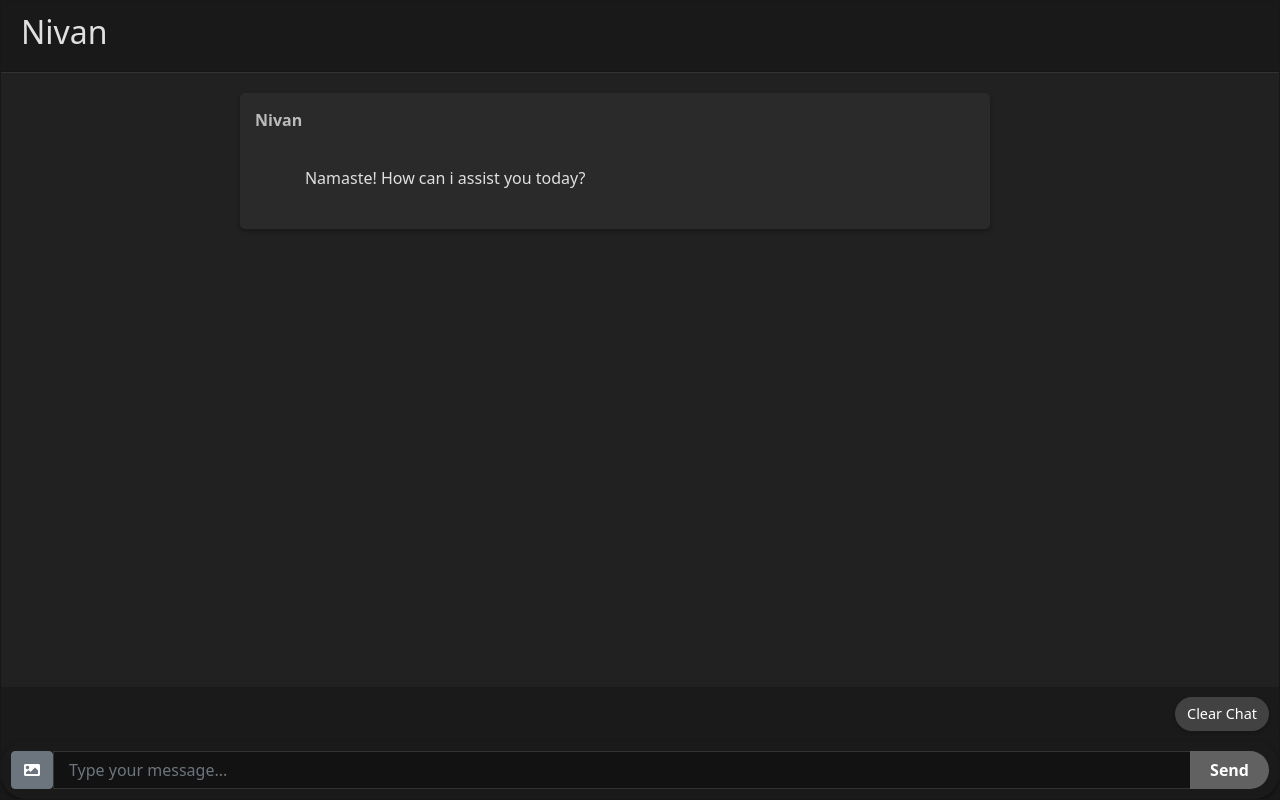
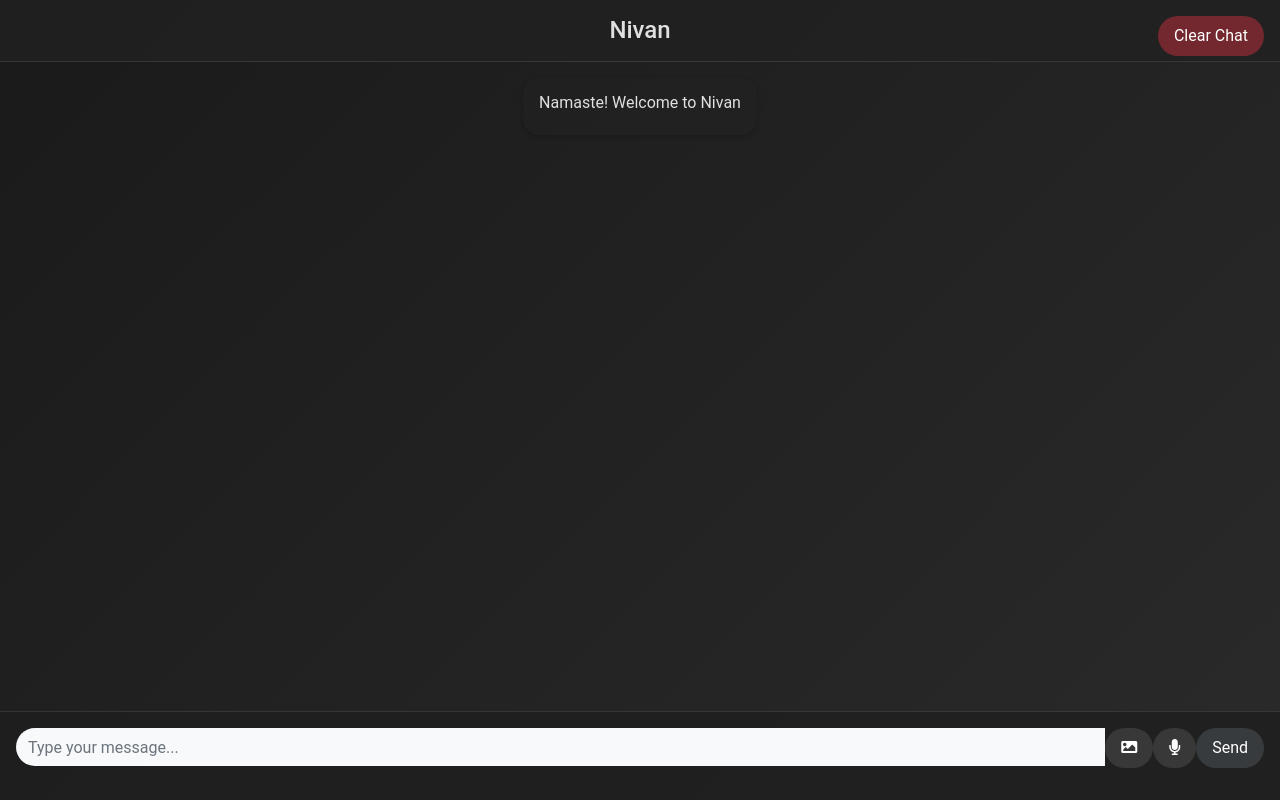
Before and after one commit to anixh0/test, a Django app: page / in a window 1280 px wide. Run offline with Django 5.2, Linux system fonts and the light colour scheme; parts of the project's set-up code (start-up, migrations or seed data) failed here and were passed over; some libraries are stand-ins or nearby versions.

Commit message:
Update chatbot.html

```diff
--- a/templates/chatbot.html
+++ b/templates/chatbot.html
@@ -1,339 +1,313 @@
 {% extends 'base.html' %}
+
+{% block title %}Nivan-Law Chat{% endblock %}
 
 {% block styles %}
 <style>
-  /* Base styling for body and html */
   body, html {
     height: 100%;
     margin: 0;
-    font-family: system-ui, -apple-system, BlinkMacSystemFont, 'Segoe UI', Roboto, Oxygen, Ubuntu, Cantarell, 'Open Sans', 'Helvetica Neue', sans-serif;
-    background: #121212;
+    padding: 0;
+    font-family: 'Roboto', sans-serif;
+    background-color: #121212;
     color: #e0e0e0;
-    scroll-behavior: smooth;
   }
-
-  /* Chat container with grainy background */
   .chat-container {
-    height: 100%;
+    height: 100vh;
     display: flex;
     flex-direction: column;
-    padding: inherit;
-    position: relative;
-    background: linear-gradient(145deg, #1a1a1a 25%, #2a2a2a 75%);
-    overflow: hidden;
-    z-index: 0;
+    background: linear-gradient(135deg, #1a1a1a 0%, #2a2a2a 100%);
   }
-
-  @keyframes backgroundShift {
-    0% { background-position: 0 0; }
-    100% { background-position: 40px 40px; }
+  .chat-header {
+    text-align: center;
+    padding: 1rem;
+    background-color: rgba(33, 33, 33, 0.8);
+    border-bottom: 1px solid rgba(255, 255, 255, 0.1);
   }
-
-  /* Card styling */
-  .card {
-    background-color: #1a1a1a;
-    border-radius: 0px;
-    overflow: hidden;
+  .messages-box {
     flex-grow: 1;
-    z-index: 1;
-    animation: cardAppear 0.5s ease-out;
-  }
-
-  @keyframes cardAppear {
-    from { opacity: 0; transform: translateY(20px); }
-    to { opacity: 1; transform: translateY(0); }
-  }
-
-  /* Messages box with inner padding and scroll */
-  .messages-box {
-    flex: 1;
     overflow-y: auto;
-    padding: 20px;
+    padding: 1rem;
     display: flex;
     flex-direction: column;
     align-items: center;
-    background-color: #212121;
-    border-top: 1px solid #333;
-    flex-grow: 1;
-    scroll-behavior: smooth;
+    gap: 1rem;
   }
-
-  /* Remove default list styles */
-  .messages-list {
-    padding-left: 0;
-    margin: 0;
-    width: 100%;
-    max-width: 800px;
+  .chat-message {
+    max-width: 80%;
+    width: fit-content;
+    padding: 0.8rem 1rem;
+    border-radius: 1rem;
+    background-color: rgba(33, 33, 33, 0.7);
+    box-shadow: 0 2px 5px rgba(0, 0, 0, 0.2);
+    transition: all 0.3s ease;
+    display: flex;
+    flex-direction: column;
+    align-items: flex-start;
   }
-
-  /* Chat boxes */
-  .chat-box {
-    background-color: #2a2a2a;
-    border-radius: 5px;
-    padding: 15px;
-    margin-bottom: 15px;
-    box-shadow: 0 2px 4px rgba(0, 0, 0, 0.3);
-    width: 200%;
-    max-width: 750px;
-    animation: messageAppear 0.3s ease-out;
-    transition: transform 0.3s ease;
-  }
-
-  .chat-box:hover {
-    transform: scale(1.02);
-  }
-
-  .chat-box.sent {
-    align-self: flex-end;
-    background-color: #333333;
-  }
-
-  .chat-box.received {
-    align-self: flex-start;
-    background-color: #2a2a2a;
-  }
-
-  @keyframes messageAppear {
-    from { opacity: 0; transform: translateY(10px); }
-    to { opacity: 1; transform: translateY(0); }
-  }
-
-  .chat-box-header {
-    font-weight: bold;
-    margin-bottom: 10px;
-    color: #bbb;
-  }
-
-  .chat-box-content {
-    color: #e0e0e0;
-    white-space: pre-wrap;
-    word-wrap: break-word;
-  }
-
-  /* Message form container styling */
-  .message-form {
-    display: flex;
-    padding: 10px;
-    background-color: #1a1a1a;
-    border-radius: 25px;
-    box-shadow: 0 2px 4px rgba(0, 0, 0, 0.5);
-    z-index: 1;
-    animation: formAppear 0.5s ease-out;
-    overflow: hidden;
-  }
-
-  @keyframes formAppear {
-    from { opacity: 0; transform: translateY(20px); }
-    to { opacity: 1; transform: translateY(0); }
-  }
-
-  /* Message input field styling */
-  .message-input {
-    flex: 1;
-    border: 1px solid #333;
-    padding: 10px 15px;
-    border-radius: 20px 0 0 20px;
-    background-color: #121212;
-    color: #e0e0e0;
-    transition: all 0.3s ease;
-  }
-
-  .message-input:focus {
-    outline: none;
-    box-shadow: 0 0 0 2px #4CAF50;
-  }
-
-  /* Send button styling */
-  .btn-send {
-    border-radius: 0 20px 20px 0;
-    background-color: #616161;
-    color: white;
-    border: none;
-    padding: 5px 20px;
-    font-weight: bold;
-    transition: all 0.3s ease;
-  }
-
-  /* Send button hover effect */
-  .btn-send:hover {
-    background-color: #45a049;
-    transform: scale(1.05);
-  }
-
-  /* Typing indicator */
-  .typing-indicator {
-    display: none;
-    padding: 10px;
-    font-size: 0.8rem;
-    color: #888;
-  }
-
-  .typing-indicator::after {
-    content: '...';
-    animation: typing 1.5s infinite;
-  }
-
-  @keyframes typing {
-    0% { content: '.'; }
-    33% { content: '..'; }
-    66% { content: '...'; }
-  }
-
-  /* Action buttons */
-  .action-buttons {
-    display: flex;
-    justify-content: flex-end;
-    padding: 10px;
-    background-color: #1a1a1a;
-  }
-
-  .action-button {
-    background-color: #424242;
-    color: white;
-    border: none;
-    padding: 6px 12px;
-    border-radius: 20px;
-    font-size: 0.9rem;
-    cursor: pointer;
-    transition: all 0.3s ease;
-    box-shadow: 0 2px 4px rgba(0, 0, 0, 0.2);
-  }
-
-  .action-button:hover {
-    background-color: #616161;
+  .chat-message:hover {
     transform: translateY(-2px);
     box-shadow: 0 4px 8px rgba(0, 0, 0, 0.3);
   }
-
-  /* Scroll to bottom button */
-  .scroll-to-bottom {
-    position: fixed;
-    bottom: 20px;
-    right: 20px;
-    background-color: #424242;
+  .message-content {
+    margin-bottom: 0.5rem;
+  }
+  .chat-input {
+    background-color: rgba(30, 30, 30, 0.8);
+    padding: 1rem;
+    border-top: 1px solid rgba(255, 255, 255, 0.1);
+  }
+  .form-control {
+    background-color: #f8f9fa;
+    border: none;
+    color: #000;
+    border-radius: 20px;
+  }
+  .btn {
+    border-radius: 20px;
+    padding: 0.5rem 1rem;
+    transition: all 0.3s ease;
+  }
+  .btn-primary {
+    background-color: #373b3e;
+    border: none;
+  }
+  .btn-primary:hover {
+    background-color: #45a049;
+    transform: translateY(-2px);
+  }
+  .btn-secondary {
+    background-color: rgba(66, 66, 66, 0.7);
+    border: none;
+  }
+  .btn-secondary:hover {
+    background-color: rgba(74, 74, 74, 0.7);
+    transform: translateY(-2px);
+  }
+  .image-preview-container {
+    margin-bottom: 1rem;
+    position: relative;
+    border-radius: 10px;
+    overflow: hidden;
+    box-shadow: 0 4px 8px rgba(0, 0, 0, 0.2);
+    max-width: 300px;
+    max-height: 200px;
+    transition: all 0.3s ease;
+  }
+  .image-preview-container:hover {
+    transform: translateY(-5px);
+    box-shadow: 0 6px 12px rgba(0, 0, 0, 0.3);
+  }
+  #imagePreview {
+    width: 100%;
+    height: 100%;
+    object-fit: cover;
+    transition: filter 0.3s ease;
+  }
+  .image-preview-container:hover #imagePreview {
+    filter: brightness(0.8);
+  }
+  .remove-image {
+    position: absolute;
+    top: 0.5rem;
+    right: 0.5rem;
+    background-color: rgba(0, 0, 0, 0.6);
     color: white;
     border: none;
     border-radius: 50%;
-    width: 40px;
-    height: 40px;
-    font-size: 20px;
-    display: none;
-    justify-content: center;
+    width: 30px;
+    height: 30px;
+    font-size: 16px;
+    cursor: pointer;
+    transition: all 0.3s ease;
+    opacity: 0;
+    transform: scale(0.8);
+  }
+  .image-preview-container:hover .remove-image {
+    opacity: 1;
+    transform: scale(1);
+  }
+  .remove-image:hover {
+    background-color: rgba(220, 53, 69, 0.8);
+  }
+  .typing-indicator {
+    text-align: center;
+    margin-bottom: 1rem;
+  }
+  .typing-indicator span {
+    height: 8px;
+    width: 8px;
+    display: inline-block;
+    margin: 0 2px;
+    background-color: #9E9E9E;
+    border-radius: 50%;
+    opacity: 0.4;
+    animation: blink 1s infinite;
+  }
+  @keyframes blink {
+    0% { opacity: 0.4; }
+    20% { opacity: 1; }
+    100% { opacity: 0.4; }
+  }
+  #micButton {
+    transition: all 0.3s ease;
+  }
+  #micButton.listening {
+    background-color: #dc3545;
+    animation: pulse 1.5s infinite;
+  }
+  @keyframes pulse {
+    0% { transform: scale(1); }
+    50% { transform: scale(1.1); }
+    100% { transform: scale(1); }
+  }
+  #clearChatButton {
+    position: absolute;
+    top: 1rem;
+    right: 1rem;
+    background-color: #e532446b;
+    color: white;
+    border: none;
+    border-radius: 20px;
+    padding: 0.5rem 1rem;
+    cursor: pointer;
+    transition: all 0.3s ease;
+  }
+  #clearChatButton:hover {
+    background-color: rgba(220, 53, 69, 0.9);
+    transform: translateY(-2px);
+  }
+  .audio-controls {
+    margin-top: 10px;
+    display: flex;
     align-items: center;
+  }
+  .audio-controls audio {
+    width: 200px;
+    height: 30px;
+  }
+  .download-audio-btn {
+    background: none;
+    border: none;
+    color: #4CAF50;
     cursor: pointer;
-    transition: background-color 0.3s ease;
-    z-index: 1000;
+    font-size: 1.2rem;
+    margin-left: 10px;
+    transition: all 0.3s ease;
   }
-
-  .scroll-to-bottom:hover {
-    background-color: #616161;
+  .download-audio-btn:hover {
+    color: #45a049;
+    transform: scale(1.1);
   }
-
 </style>
 {% endblock %}
 
 {% block content %}
 <div class="chat-container">
-  <div class="card flex-grow-1">
-    <div class="card-header">
-      <h2 class="chat-title">Nivan</h2>
+  <div class="chat-header">
+    <h1 class="h4 mb-0">Nivan</h1>
   </div>
-    <div class="card-body messages-box">
-      <ul class="list-unstyled messages-list" aria-live="polite">
-        <li class="chat-box received">
-          <div class="chat-box-header">Nivan</div>
-          <div class="chat-box-content">
-            Namaste! How can i assist you today?
-          </div>
-        </li>
-      </ul>
-      <div class="typing-indicator" aria-live="polite">Nivan is typing</div>
-      <div id="imageContainer" class="image-container" style="display: none;">
-        <img id="uploadedImage" class="uploaded-image" alt="Uploaded image">
-        <button id="removeImageBtn" class="remove-image-btn">&times;</button>
+  <button id="clearChatButton">Clear Chat</button>
+  <div class="messages-box" id="messagesBox">
+    <div class="chat-message animate__animated animate__fadeIn">
+      <div class="message-content">
+        Namaste! Welcome to Nivan
       </div>
     </div>
-    <div class="action-buttons">
-      <button class="action-button" id="clearChat">Clear Chat</button>
   </div>
-    <form class="message-form">
+  <div class="typing-indicator" style="display: none;">
+    <span></span>
+    <span></span>
+    <span></span>
+  </div>
+  <div class="chat-input">
+    <form id="chatForm" class="mb-3">
       {% csrf_token %}
+      <div class="image-preview-container" style="display: none;">
+        <img id="imagePreview" class="img-fluid">
+        <button type="button" class="remove-image">&times;</button>
+      </div>
       <div class="input-group">
-        <div class="image-upload-container">
+        <input type="text" class="form-control" id="messageInput" placeholder="Type your message...">
         <button type="button" class="btn btn-secondary" id="imageUploadButton">
           <i class="fas fa-image"></i>
         </button>
+        <button type="button" class="btn btn-secondary" id="micButton">
+          <i class="fas fa-microphone"></i>
+        </button>
+        <button type="submit" class="btn btn-primary">Send</button>
+      </div>
+    </form>
     <input type="file" id="imageUpload" accept="image/*" style="display: none;">
   </div>
-        <input type="text" class="form-control message-input" placeholder="Type your message..." aria-label="Type your message">
-        <div class="input-group-append">
-          <button type="submit" class="btn btn-primary btn-send">Send</button>
 </div>
-      </div>
-    </form>
-  </div>
-</div>
-<button class="scroll-to-bottom" aria-label="Scroll to bottom">↓</button>
+{% endblock %}
 
+{% block scripts %}
+<script src="https://cdn.jsdelivr.net/npm/sweetalert2@11"></script>
 <script>
   document.addEventListener('DOMContentLoaded', () => {
-    const messagesList = document.querySelector('.messages-list');
-    const messageForm = document.querySelector('.message-form');
-    const messageInput = document.querySelector('.message-input');
+    const messagesBox = document.getElementById('messagesBox');
+    const chatForm = document.getElementById('chatForm');
+    const messageInput = document.getElementById('messageInput');
     const csrfToken = document.querySelector('[name=csrfmiddlewaretoken]').value;
     const typingIndicator = document.querySelector('.typing-indicator');
-    const clearChatButton = document.getElementById('clearChat');
-    const scrollToBottomButton = document.querySelector('.scroll-to-bottom');
     const imageUploadButton = document.getElementById('imageUploadButton');
     const imageUpload = document.getElementById('imageUpload');
-    const imageContainer = document.getElementById('imageContainer');
-    const uploadedImage = document.getElementById('uploadedImage');
-    const removeImageBtn = document.getElementById('removeImageBtn');
+    const imagePreview = document.getElementById('imagePreview');
+    const imagePreviewContainer = document.querySelector('.image-preview-container');
+    const removeImageButton = document.querySelector('.remove-image');
+    const micButton = document.getElementById('micButton');
+    const clearChatButton = document.getElementById('clearChatButton');
 
+    let currentImage = null;
+    let recognition;
+    let speechTimeout;
     let chatHistory = [];
-    let currentImage = null;
 
-    const createMessageElement = (message, sender, isReceived, audioUrl = null) => {
-      const messageItem = document.createElement('li');
-      messageItem.classList.add('chat-box', isReceived ? 'received' : 'sent');
-      messageItem.innerHTML = `
-        <div class="chat-box-header">${sender}</div>
-        <div class="chat-box-content">
+    const createMessageElement = (message, isReceived, audioUrl = null) => {
+      const messageDiv = document.createElement('div');
+      messageDiv.classList.add('chat-message', 'animate__animated', 'animate__fadeIn');
+      messageDiv.innerHTML = `
+        <div class="message-content">
           ${formatMessage(message)}
+        </div>
         ${audioUrl ? `
-            <div class="audio-player">
+        <div class="audio-controls">
           <audio controls>
             <source src="${audioUrl}" type="audio/mpeg">
             Your browser does not support the audio element.
           </audio>
+          <button class="download-audio-btn" title="Download audio"><i class="fas fa-download"></i></button>
         </div>
         ` : ''}
-        </div>`;
+      `;
 
-      return messageItem;
+      if (audioUrl) {
+        const downloadBtn = messageDiv.querySelector('.download-audio-btn');
+        downloadBtn.addEventListener('click', (e) => {
+          e.stopPropagation();
+          const a = document.createElement('a');
+          a.href = audioUrl;
+          a.download = 'speech.mp3';
+          a.click();
+        });
+      }
+
+      return messageDiv;
     };
 
     const formatMessage = (message) => {
-      const paragraphs = message.split('\n\n');
-      const formattedParagraphs = paragraphs.map(paragraph => {
-        if (paragraph.includes('\n- ')) {
-          const listItems = paragraph.split('\n- ');
-          const formattedList = listItems.map((item, index) =>
-            index === 0 ? item : `• ${item}`
-          ).join('<br>');
-          return formattedList;
-        }
-        return paragraph;
-      });
-      return formattedParagraphs.join('<br><br>');
+      return message.replace(/\n/g, '<br>');
     };
 
     const sendMessage = async (message, image = null) => {
       try {
-        typingIndicator.style.display = 'block';
+        typingIndicator.style.display = 'inline-block';
         const formData = new FormData();
         formData.append('csrfmiddlewaretoken', csrfToken);
         formData.append('message', message);
+        formData.append('chat_history', JSON.stringify(chatHistory));
         if (image) {
           formData.append('image', image);
         }
@@ -351,14 +325,15 @@
       }
     };
 
-    messageForm.addEventListener('submit', async (event) => {
-      event.preventDefault();
+    const sendMessageAndDisplayResponse = async () => {
       const message = messageInput.value.trim();
       if (message.length === 0 && !currentImage) return;
 
-      const userMessage = createMessageElement(message, 'You', false);
-      messagesList.appendChild(userMessage);
+      const userMessage = createMessageElement(message, false);
+      messagesBox.appendChild(userMessage);
       messageInput.value = '';
+
+      chatHistory.push({ role: 'user', content: message });
 
       let response;
       if (currentImage) {
@@ -366,42 +341,28 @@
       } else {
         response = await sendMessage(message);
       }
+      console.log('Raw response from server:', response);
 
       if (response) {
-        setTimeout(() => {
-          const aiMessage = createMessageElement(response.response, 'Nivan', true, response.audio_url);
-          messagesList.appendChild(aiMessage);
-          scrollToBottom();
-        }, 500);
+        const aiMessage = createMessageElement(response.response, true, response.audio_url);
+        messagesBox.appendChild(aiMessage);
+        messagesBox.scrollTop = messagesBox.scrollHeight;
+
+        chatHistory.push({ role: 'assistant', content: response.response });
       }
+    };
 
-      chatHistory.push({ human: message, AI: response.response });
-      scrollToBottom();
+    chatForm.addEventListener('submit', async (event) => {
+      event.preventDefault();
+      await sendMessageAndDisplayResponse();
     });
 
-    clearChatButton.addEventListener('click', () => {
-      messagesList.innerHTML = '';
-      chatHistory = [];
-      const initialMessage = createMessageElement('Chat cleared. How can I assist you?', 'Nivan', true);
-      messagesList.appendChild(initialMessage);
-      scrollToBottom();
-      removeImage();
+    removeImageButton.addEventListener('click', (e) => {
+      e.stopPropagation();
+      currentImage = null;
+      imagePreviewContainer.style.display = 'none';
+      imageUpload.value = '';
     });
-
-    const scrollToBottom = () => {
-      messagesList.scrollTop = messagesList.scrollHeight;
-      scrollToBottomButton.style.display = 'none';
-    };
-
-    messagesList.addEventListener('scroll', () => {
-      if (messagesList.scrollTop + messagesList.clientHeight < messagesList.scrollHeight - 100) {
-        scrollToBottomButton.style.display = 'flex';
-      } else {
-        scrollToBottomButton.style.display = 'none';
-      }
-    });
-
-    scrollToBottomButton.addEventListener('click', scrollToBottom);
 
     imageUploadButton.addEventListener('click', () => {
       imageUpload.click();
@@ -413,25 +374,79 @@
         const reader = new FileReader();
 
         reader.onload = (e) => {
-          uploadedImage.src = e.target.result;
-          imageContainer.style.display = 'block';
+          imagePreview.src = e.target.result;
+          imagePreviewContainer.style.display = 'inline-block';
           currentImage = file;
         };
 
         reader.readAsDataURL(file);
-        imageUploadButton.classList.add('file-selected');
       }
     });
 
-    removeImageBtn.addEventListener('click', removeImage);
+    // Speech recognition setup
+    const SpeechRecognition = window.SpeechRecognition || window.webkitSpeechRecognition;
+    if (SpeechRecognition) {
+      recognition = new SpeechRecognition();
+      recognition.continuous = false;
+      recognition.lang = 'en-US';
 
-    function removeImage() {
-      imageContainer.style.display = 'none';
-      uploadedImage.src = '';
-      imageUpload.value = '';
+      recognition.onstart = function() {
+        micButton.classList.add('listening');
+      };
+
+      recognition.onresult = function(event) {
+        const transcript = event.results[0][0].transcript;
+        messageInput.value = transcript;
+
+        clearTimeout(speechTimeout);
+        speechTimeout = setTimeout(() => {
+          recognition.stop();
+          sendMessageAndDisplayResponse();
+        }, 4000);
+      };
+
+      recognition.onend = function() {
+        micButton.classList.remove('listening');
+      };
+
+      micButton.addEventListener('click', () => {
+        if (micButton.classList.contains('listening')) {
+          recognition.stop();
+        } else {
+          recognition.start();
+        }
+      });
+    } else {
+      micButton.style.display = 'none';
+      console.log('Speech recognition not supported');
+    }
+
+    // Clear chat functionality
+    clearChatButton.addEventListener('click', () => {
+      Swal.fire({
+        title: 'Clear chat?',
+        text: "This action cannot be undone!",
+        icon: 'warning',
+        showCancelButton: true,
+        confirmButtonColor: '#3085d6',
+        cancelButtonColor: '#d33',
+        confirmButtonText: 'Yes, clear it!'
+      }).then((result) => {
+        if (result.isConfirmed) {
+          messagesBox.innerHTML = '';
+          const initialMessage = createMessageElement('Chat cleared. How can I assist you?', true);
+          messagesBox.appendChild(initialMessage);
           currentImage = null;
-      imageUploadButton.classList.remove('file-selected');
+          imagePreviewContainer.style.display = 'none';
+          chatHistory = []; // Clear the chat history
+          Swal.fire(
+            'Cleared!',
+            'The chat has been cleared.',
+            'success'
+          )
         }
+      });
+    });
   });
 </script>
 {% endblock %}
```
Lines whose indentation alone changed are shown as unchanged.
